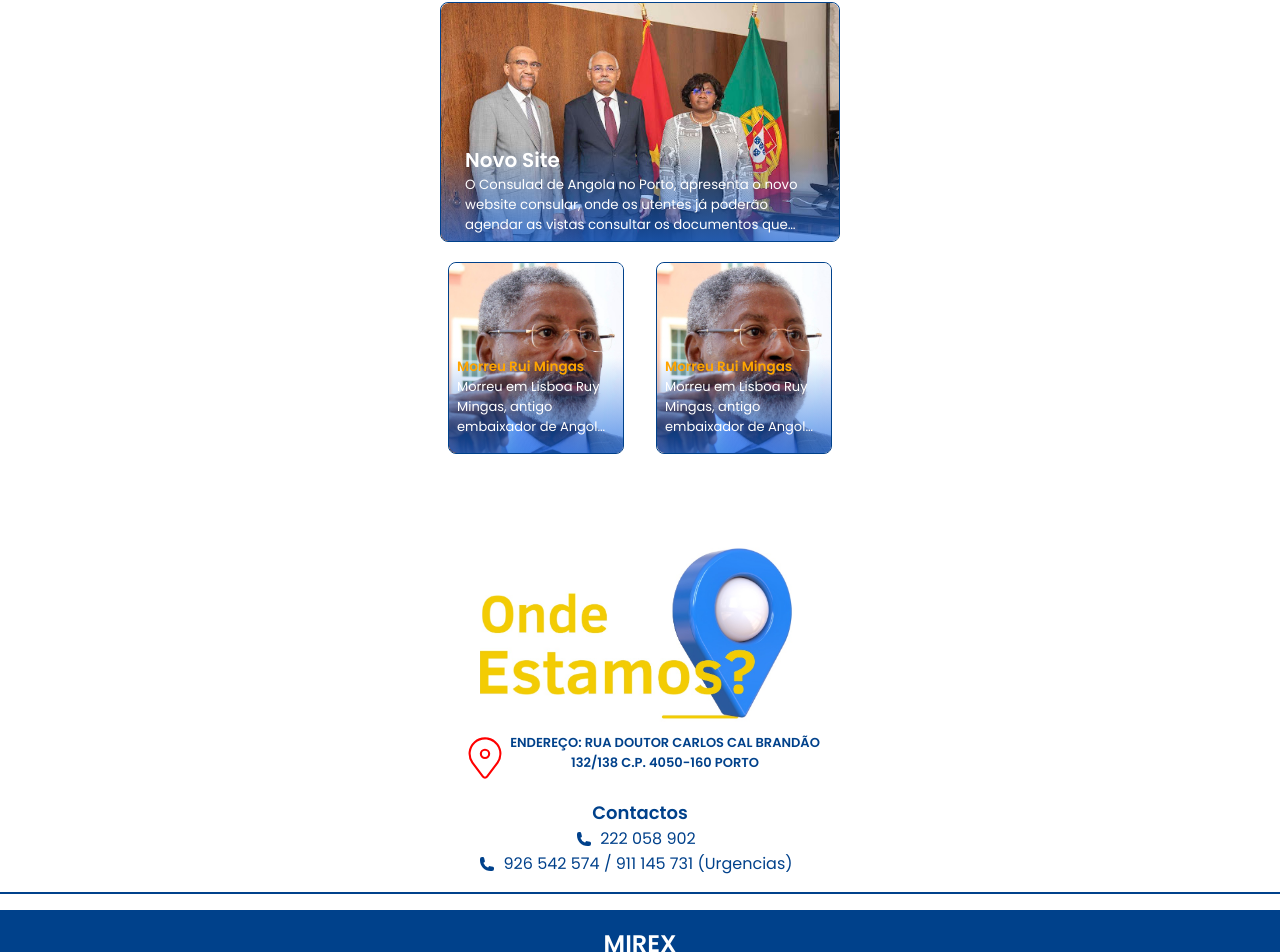
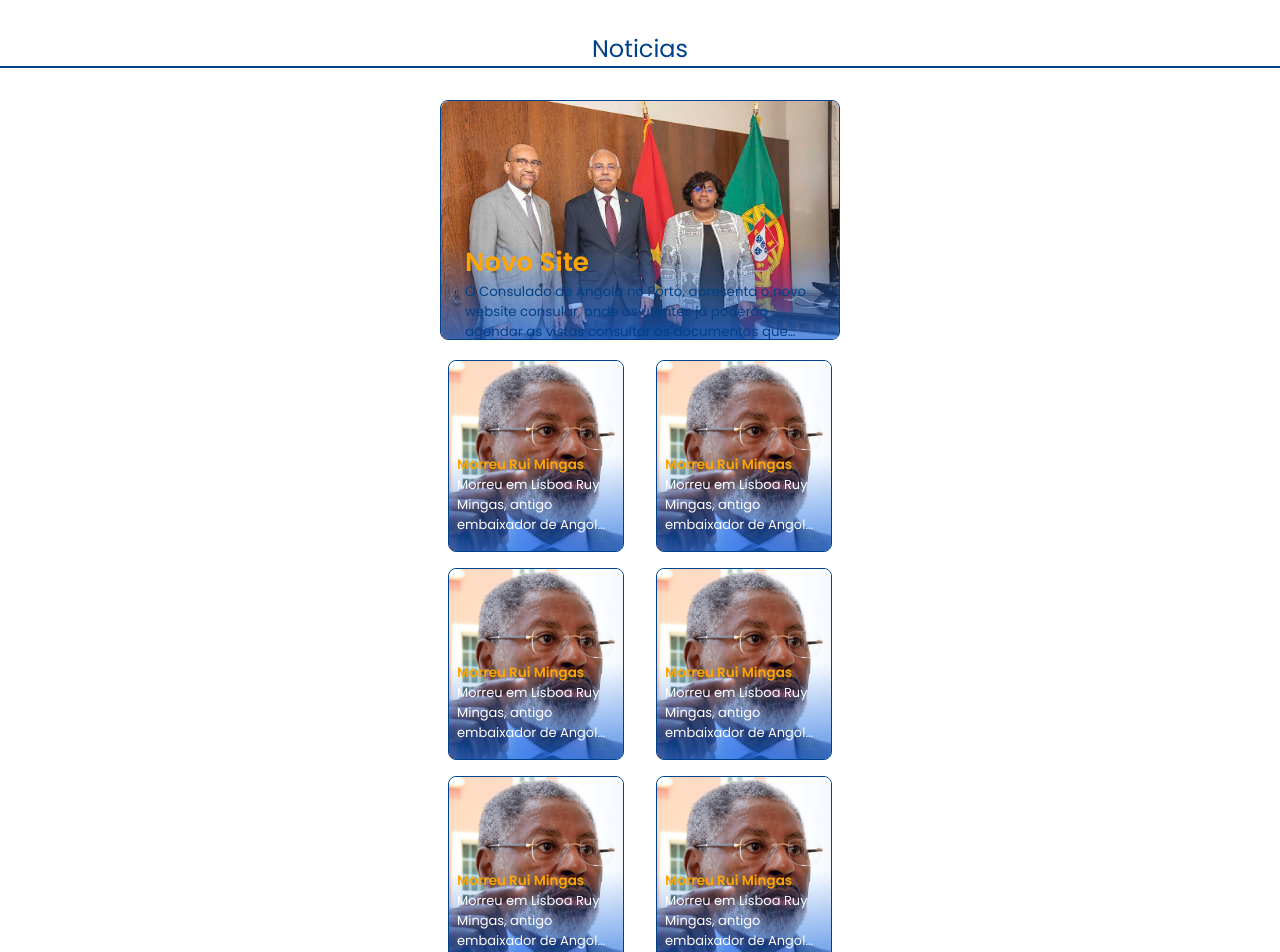
Before and after one commit to ApDev0/teste, a Next.js app: page / in a window 1280 px wide. Shown: the part 1375-2327 px from the top of the page. Built offline with nearby package versions, Linux system fonts and the light colour scheme.

Commit message:
update 2k24 v1.1.2

```diff
--- a/src/components/NoticiasSection/index.tsx
+++ b/src/components/NoticiasSection/index.tsx
@@ -8,6 +8,13 @@ import Link from 'next/link'
 const NoticiaSection = () => {
     return (
         <section className={styles.NoticiasSection}>
+            <div className={styles.divInfo}>
+                <h3>Noticias</h3>
+                <hr className={styles._lines} />
+            </div>
+
+            <div className={styles.noticiasBanners}>
+
                 <div className={styles.bannerPrincipal}>
                     <Link href={'/noticias/id=1'}>
                         <div className={styles.bannerImage}>
@@ -18,7 +25,7 @@ const NoticiaSection = () => {
                                 <h2>Novo Site</h2>
                             </div>
                             <div className={styles.bannerText}>
-                            <p>O Consulad de Angola no Porto,
+                                <p>O Consulado de Angola no Porto,
                                     apresenta o novo website consular,
                                     onde os utentes já poderão agendar as vistas consultar os documentos que
                                     precisam para resolver qualquer questão que tenham</p>
@@ -45,8 +52,9 @@ const NoticiaSection = () => {
                         </Link>
                     </div>
                     <div className={styles.banerMenor}>
+                        <Link href={'noticias/id=2'}>
                             <div className={styles.bannerImage}>
-                        <Image src={rui} alt='noticias' className={styles.bannerImg} />
+                                <Image src={rui} alt="noticias" className={styles.bannerImg} />
                             </div>
                             <div className={styles.BannerBody}>
                                 <div className={styles.bannerTitulo}>
@@ -58,8 +66,79 @@ const NoticiaSection = () => {
                                         um dos autores da conhecida canção "Meninos do Huambo</p>
                                 </div>
                             </div>
+                        </Link>
+                    </div>
+                    <div className={styles.banerMenor}>
+                        <Link href={'noticias/id=2'}>
+                            <div className={styles.bannerImage}>
+                                <Image src={rui} alt="noticias" className={styles.bannerImg} />
+                            </div>
+                            <div className={styles.BannerBody}>
+                                <div className={styles.bannerTitulo}>
+                                    <h2>Morreu Rui Mingas</h2>
+                                </div>
+                                <div className={styles.bannerText}>
+                                    <p>Morreu em Lisboa Ruy Mingas, antigo embaixador de Angola em Portugal,
+                                        conhecido músico da resistência angolana,
+                                        um dos autores da conhecida canção "Meninos do Huambo</p>
                                 </div>
                             </div>
+                        </Link>
+                    </div>
+                    <div className={styles.banerMenor}>
+                        <Link href={'noticias/id=2'}>
+                            <div className={styles.bannerImage}>
+                                <Image src={rui} alt="noticias" className={styles.bannerImg} />
+                            </div>
+                            <div className={styles.BannerBody}>
+                                <div className={styles.bannerTitulo}>
+                                    <h2>Morreu Rui Mingas</h2>
+                                </div>
+                                <div className={styles.bannerText}>
+                                    <p>Morreu em Lisboa Ruy Mingas, antigo embaixador de Angola em Portugal,
+                                        conhecido músico da resistência angolana,
+                                        um dos autores da conhecida canção "Meninos do Huambo</p>
+                                </div>
+                            </div>
+                        </Link>
+                    </div>
+                    <div className={styles.banerMenor}>
+                        <Link href={'noticias/id=2'}>
+                            <div className={styles.bannerImage}>
+                                <Image src={rui} alt="noticias" className={styles.bannerImg} />
+                            </div>
+                            <div className={styles.BannerBody}>
+                                <div className={styles.bannerTitulo}>
+                                    <h2>Morreu Rui Mingas</h2>
+                                </div>
+                                <div className={styles.bannerText}>
+                                    <p>Morreu em Lisboa Ruy Mingas, antigo embaixador de Angola em Portugal,
+                                        conhecido músico da resistência angolana,
+                                        um dos autores da conhecida canção "Meninos do Huambo</p>
+                                </div>
+                            </div>
+                        </Link>
+                    </div>
+                    <div className={styles.banerMenor}>
+                        <Link href={'noticias/id=2'}>
+                            <div className={styles.bannerImage}>
+                                <Image src={rui} alt="noticias" className={styles.bannerImg} />
+                            </div>
+                            <div className={styles.BannerBody}>
+                                <div className={styles.bannerTitulo}>
+                                    <h2>Morreu Rui Mingas</h2>
+                                </div>
+                                <div className={styles.bannerText}>
+                                    <p>Morreu em Lisboa Ruy Mingas, antigo embaixador de Angola em Portugal,
+                                        conhecido músico da resistência angolana,
+                                        um dos autores da conhecida canção "Meninos do Huambo</p>
+                                </div>
+                            </div>
+                        </Link>
+                    </div>
+                </div>
+            </div>
+
         </section>)
 }
 
--- a/src/components/NoticiasSection/styles.module.scss
+++ b/src/components/NoticiasSection/styles.module.scss
@@ -3,12 +3,69 @@
 .NoticiasSection {
     display: flex;
     flex-direction: column;
-    width: 100%;
-    height: 30rem;
+    width: auto;
+    height: auto;
     align-items: center;
     margin: 2rem 0;
     justify-content: center;
 
+    .divInfo {
+        width: 100%;
+        display: flex;
+        flex-direction: column;
+        justify-content: center;
+        align-items: center;
+
+        @media only screen and (min-width: $desktop-breakpoint) {
+            margin: 1.5rem 0;
+        }
+
+        h3 {
+            color: $blueMirex;
+            margin-left: -54%;
+            font-size: 1.5rem;
+            font-weight: 400;
+
+            @media only screen and (min-width: $tablet-breakpoint) {
+                margin-left: 0;
+            }
+            @media only screen and (min-width: $portatil-breakpoint) {
+                margin-left: 0;
+            }
+            @media only screen and (min-width: $desktop-breakpoint) {
+                width: 60%;
+                margin-left: -4%;
+            }
+
+
+        }
+
+        ._lines {
+            width: 90%;
+            border: 1px solid $blueMirex;
+
+            @media only screen and (min-width: $tablet-breakpoint) {
+                width: 100%;
+                margin-left: 0;
+            }
+            @media only screen and (min-width: $portatil-breakpoint) {
+                width: 100%;
+                margin-left: 0;
+            }
+            @media only screen and (min-width: $desktop-breakpoint) {
+                width: 62%;
+                margin-left: -3.5rem;
+            }
+        }
+
+    }
+
+    .noticiasBanners {
+        display: flex;
+        flex-direction: column;
+
+        //align-items: center;
+        justify-content: center;
         .bannerPrincipal {
             position: relative; /* Adicionado para posicionar corretamente .BannerBody */
             display: flex;
@@ -16,13 +73,21 @@
             box-sizing: border-box;
             width: 25rem;
             height: 15rem;
-        margin: 0 0.5rem;
+            margin: 2rem 0.5rem;
             margin-bottom: 20px;
             border: 1px solid $blueMirex;
             border-radius: 0.5rem;
             overflow: hidden; /* Adicionado para garantir que .BannerBody não ultrapasse os limites */
 
             .bannerImage {
+                width: 25rem;
+                height: 15rem;
+
+                @media only screen and (min-width: $desktop-breakpoint) {
+                    height: 30rem;
+                    width: 22rem;
+                }
+
                 img {
                     width: 100%;
                     height: 100%; /* Modificado para ocupar todo o banner */
@@ -39,12 +104,16 @@
                 width: 100%;
                 height: 6rem;
                 padding: 0 1.5rem;
-            color: $background;
                 background: linear-gradient(to bottom, rgba(0, 0, 0, 0), rgba(29, 107, 224, 0.7));
                 border-radius: 0 0 0.5rem 0.5rem;
 
+                @media only screen and (min-width: $desktop-breakpoint) {
+                    height: 10rem;
+                }
+
                 .bannerTitulo {
-                font-size: smaller;
+                    font-size: 1.09rem;
+                    color: $textHover;
                 }
 
                 .bannerText {
@@ -55,13 +124,32 @@
                     -webkit-line-clamp: 3;
                     -webkit-box-orient: vertical;
                     text-overflow: ellipsis;
+
+                    @media only screen and (min-width: $desktop-breakpoint) {
+                        color: $background;
+                        font-size: medium;
+                        overflow: hidden;
+                        display: -webkit-box;
+                        -webkit-line-clamp: 4;
+                        -webkit-box-orient: vertical;
+                        text-overflow: ellipsis;
+
                     }
+
+                }
+            }
+
+            @media only screen and (min-width: $desktop-breakpoint) {
+                height: 30rem;
+                width: 22rem;
             }
         }
 
         .bannersSecundarios {
-        display: flex;
-        flex-direction: row;
+            //display: flex;
+            display: grid;
+            grid-template-columns: auto auto;
+            gap: 1rem 0;
 
             .banerMenor {
                 position: relative; /* Adicionado para posicionar corretamente .BannerBody */
@@ -72,12 +160,22 @@
                 height: 12rem;
                 width: 11rem;
                 border: 1px solid $blueMirex;
-            border-radius: .5rem;
+                border-radius: 0.5rem;
                 overflow: hidden;
+
+                @media only screen and (min-width: $desktop-breakpoint) {
+                    height: 12rem;
+                    width: 15rem;
+                }
 
                 .bannerImage {
                     height: 12rem;
                     width: 11rem;
+
+                    @media only screen and (min-width: $desktop-breakpoint) {
+                        height: 12rem;
+                        width: 15rem;
+                    }
 
                     img {
                         width: 100%;
@@ -94,7 +192,7 @@
                     left: 0;
                     width: 100%;
                     height: 6rem;
-                padding: 0 .5rem;
+                    padding: 0 0.5rem;
                     background: linear-gradient(to bottom, rgba(0, 0, 0, 0), rgba(29, 107, 224, 0.7));
                     border-radius: 0 0 0.5rem 0.5rem;
 
@@ -115,5 +213,23 @@
                     }
                 }
             }
+
+            @media only screen and (min-width: $desktop-breakpoint) {
+                display: grid;
+                grid-template-columns: auto auto auto;
+                padding: 2rem;
+
             }
         }
+
+        @media only screen and (min-width: $desktop-breakpoint) {
+            display: flex;
+            flex-direction: row;
+        }
+    }
+
+    @media only screen and (min-width: $desktop-breakpoint) {
+        margin: 5rem 0;
+    }
+
+}
--- a/src/components/navbar/items.tsx
+++ b/src/components/navbar/items.tsx
@@ -48,7 +48,7 @@ const items = [
                     },
                     {
                         title: "Nascimento",
-                        path: "/nascimento"
+                        path: "/servicos/nascimento"
                     },
                     {
                         title: "Perfilhação",
--- a/src/styles/home.module.scss
+++ b/src/styles/home.module.scss
@@ -233,7 +233,11 @@
                     margin-top: 1rem;
                     margin-bottom: -1rem;
                     font-family: "Poppins", sans-serif;
-                    font-size: larger;
+                    font-size: medium;
+
+                    @media only screen and (min-width: $tablet-breakpoint){
+                        font-size: larger;
+                    }
                 }
             }
 
@@ -249,6 +253,10 @@
                 h2 {
                     margin: 0 0.5rem;
                     font-size: small;
+
+                    @media only screen and (min-width: $tablet-breakpoint){
+                        font-size: medium;
+                    }
                 }
 
                 p {
@@ -280,7 +288,8 @@
                 }
 
                 @media only screen and (min-width: $tablet-breakpoint) {
-                    width: 20rem;
+                    width: 25rem;
+                    font-size: medium;
                 }
             }
 
@@ -342,6 +351,7 @@
             margin: 1rem 2rem;
 
             @media only screen and (min-width: $tablet-breakpoint) {
+                font-size: large;
                 margin: 0.5rem 6rem;
             }
         }
@@ -357,7 +367,7 @@
         flex-direction: column;
         align-items: center;
         margin: 1rem 0;
-        border-bottom: 2px solid $blueMirex;
+        border-top: 2px solid $blueMirex;
 
         .adress {
             display: flex;
```
Lines whose indentation alone changed are shown as unchanged.
